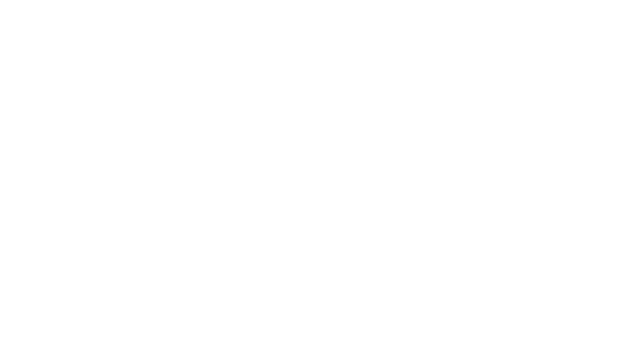
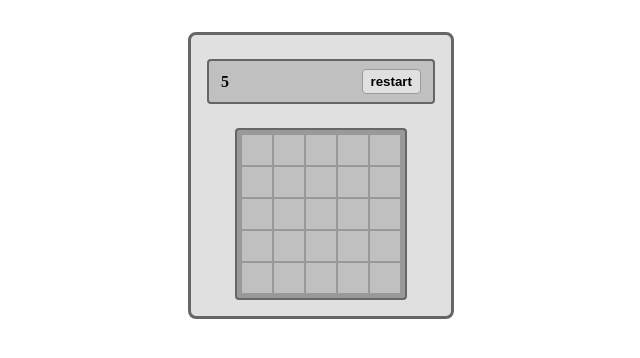
Before and after one commit to Sunjae95/unit-test-practice, a React (Vite) app: page / in a window 1280 px wide. Shown: the top 358 px of the page, without its empty margins (319-959 px from the left). Built offline with nearby package versions, Linux system fonts and the light colour scheme.

Commit message:
ai Game style 추가

```diff
--- a/src/App.tsx
+++ b/src/App.tsx
@@ -1,5 +1,7 @@
+import { Game } from "./components/Game/Game";
+
 function App() {
-  return <></>;
+  return <Game />;
 }
 
 export default App;
--- /dev/null
+++ b/src/components/Game/Game.module.css
@@ -0,0 +1,12 @@
+.game {
+  display: flex;
+  flex-direction: column;
+  align-items: center;
+  gap: 16px;
+  padding: 16px;
+  background-color: #e0e0e0;
+  border: 3px solid #666;
+  border-radius: 8px;
+  width: fit-content;
+  margin: 32px auto;
+}
--- a/src/components/Game/Game.tsx
+++ b/src/components/Game/Game.tsx
@@ -1,12 +1,15 @@
 import React from "react";
 import { Info } from "../Info/Info";
 import { Board } from "../Board/Board";
+import { useGameStatus } from "../../hooks/useGameStatus";
+import styles from "./Game.module.css";
 
 export const Game = () => {
+  const { board, openCell, toggleFlag } = useGameStatus(5, 5, 5);
   return (
-    <div>
-      <Info />
-      <Board />
+    <div className={styles.game}>
+      <Info cellList={board} onReset={() => {}} />
+      <Board cellList={board} onClick={openCell} onContextClick={toggleFlag} />
     </div>
   );
 };
```
